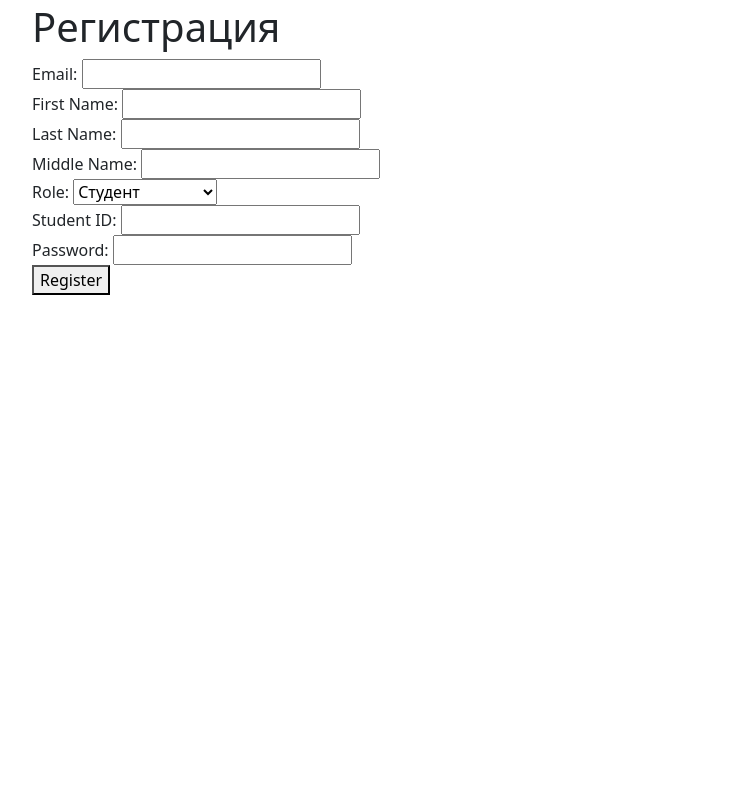
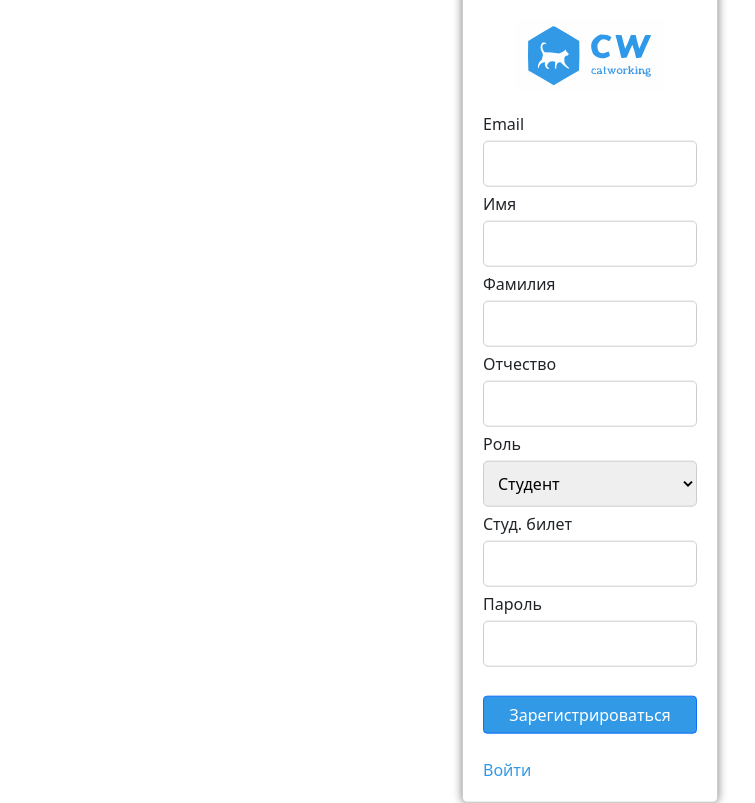
Before and after one commit to tr0ublekat/CoworkingDJANGO, a Django app: page /user/register/ in a window 1280 px wide. Shown: the part 106-909 px from the top of the page, without its empty margins (50-805 px from the left). Before the commit the page ends 401 px from the top, so only its background shows below. Run offline with Django 4.2, Linux system fonts and the light colour scheme.

Commit message:
стили ебучие 4

```diff
--- a/static/css/style-v2.css
+++ b/static/css/style-v2.css
@@ -40,3 +40,25 @@ hidden {
     z-index: 9999;
     display: none;
 }
+
+.form_1 {
+    background-color: white;
+    position: absolute;
+    width: 20%;
+    padding: 20px;
+    border: 1px solid #ccc;
+    border-radius: 5px;
+    box-shadow: 0 0 10px rgba(0, 0, 0, 0.5);
+    top: 50%;
+    left: 50%;
+    transform:translate(-50%,-50%);
+}
+
+.input-field {
+    width: 100%;
+    padding: 10px;
+    margin: 5px 0;
+    border: 1px solid #ccc;
+    border-radius: 5px;
+    box-sizing: border-box;
+}
--- a/templates/base.html
+++ b/templates/base.html
@@ -39,10 +39,9 @@
             {% endif %}
           </ul>
         </header> -->
-        <header
-        class="d-flex flex-wrap align-items-center justify-content-center justify-content-md-between py-0 mb-4 border-bottom">
+        <header class="d-flex flex-wrap align-items-center justify-content-center justify-content-md-between py-0 mb-4 border-bottom">
         <a href="" class="d-flex align-items-center col-md-3 mb-md-0">
-            <img src="bluecat.svg" style="width: 35%; height: 35%; margin-left: 50px;">
+            <img src="{% static 'img/bluecat.svg' %}" style="width: 35%; height: 35%; margin-left: 50px;">
         </a>
         {% if request.user.is_authenticated %}
         <ul class="nav col-12 col-md-auto mb-2 justify-content-center mb-md-0">
@@ -50,14 +49,17 @@
             <li><a href="#" class="nav-link px-2 link-dark">Бронирование</a></li>
             <li><a href="#" class="nav-link px-2 link-secondary">О нас</a></li>
         </ul>
-
-        <div class="col-md-3 text-end" style="margin-right: 50px;">
+        <a href="#" class="nav-link" style="margin-right: 0;">{{ request.user.student_id }} ( {{ request.user.last_name }} {{ request.user.first_name|slice:":1" }})</a>
+        <a href="#" class="user-icon" style="text-decoration: none; width: 40px; height: 40px; border-radius: 50%; background-color: #3199e6; color: white; display: flex; align-items: center; justify-content: center; margin-right: 10px;">
+            {{ request.user.last_name|slice:":1" }}{{ request.user.first_name|slice:":1" }}
+        </a>
+        <div class="text-end" style="margin-right: 50px;">
             <a class="btn btn-danger" href="{% url 'logout' %}" id="logout"> Выйти</a>
         </div>
         {% else %}
         <div class="col-md-3 text-end" style="margin-right: 50px;">
-            <a href="{% url 'login' %}" class="btn btn-outline-primary me-2" style="color:#3199e6;">Войти</a>
-            <a href="{% url 'register' %}" class="btn btn-primary" style="background-color:#3199e6;">Регистрация</a>
+            <a href="{% url 'login' %}" class="btn btn-primary me-2" style="background-color:#3199e6;">Войти</a>
+            <a href="{% url 'register' %}" class="btn btn-outline-primary" style="color:#3199e6;">Регистрация</a>
         </div>
         {% endif %}
     </header>
--- a/templates/booking-v2/index.html
+++ b/templates/booking-v2/index.html
@@ -741,8 +741,8 @@
         // Проверяем, что все необходимые данные присутствуют
         if (date && tableId && interval && studentId && room_id) {
             await fetchBooking(date, tableId, interval, studentId, room_id);
-            alert('Booking confirmed!');
             clearLocalStorage();
+            location.reload();
         } else {
             alert('Please complete all required fields.');
         }
--- a/templates/user/register.html
+++ b/templates/user/register.html
@@ -1,34 +1,37 @@
 {%extends "base.html" %}
-
+{% load static %}
 {%block title%}Регистрация{%endblock%}
 
 {%block main%}
-<h1>Регистрация</h1>
-<form method="post">
+<!-- <h1>Регистрация</h1> -->
+<body>
+    <form method="post" class = "form_1" style = "margin-top: 8%;">
         {% csrf_token %}
-    <label for="email">Email:</label>
-    <input type="email" name="email" required><br>
-    <label for="first_name">First Name:</label>
-    <input type="text" name="first_name" required><br>
-    <label for="last_name">Last Name:</label>
-    <input type="text" name="last_name" required><br>
-    <label for="middle_name">Middle Name:</label>
-    <input type="text" name="middle_name" required><br>
-    <label for="role">Role:</label>
-    <select name="role" id="role">
+        <img src="{% static 'img/bluecat.svg' %}" style="width: 70%; height: 70%; margin-left: 15%; margin-bottom: 5%;"><br>
+        <label for="email">Email</label>
+        <input type="email" name="email" class="input-field" required><br>
+        <label for="first_name">Имя</label>
+        <input type="text" name="first_name" class="input-field" required><br>
+        <label for="last_name">Фамилия</label>
+        <input type="text" name="last_name" class="input-field" required><br>
+        <label for="middle_name">Отчество</label>
+        <input type="text" name="middle_name" class="input-field" required><br>
+        <label for="role">Роль</label>
+        <select name="role" id="role" class="input-field">
             <option value="1">Студент</option>
             <option value="2">Преподаватель</option>
             <option value="3">Сотрудник</option>
         </select>
-    <div id = "student_id_div">
-        <label for="student_id">Student ID:</label>
-        <input type="number" name="student_id" required><br>
+        <div id="student_id_div">
+            <label for="student_id">Студ. билет</label>
+            <input type="number" name="student_id" class="input-field" required><br>
         </div>
-    <label for="password">Password:</label>
-    <input type="password" name="password" required><br>
-    <button type="submit">Register</button>
+        <label for="password">Пароль</label>
+        <input type="password" name="password" class="input-field" required><br><br>
+        <button type="submit" class="btn btn-primary" style="background-color:#3199e6; width: 100%;">Зарегистрироваться</button><br><br>
+        <a href="{% url 'login' %}" style="color:#3199e6; text-decoration: none;">Войти</a>
     </form>
-
+</body>
 {%endblock%}
 
 {% block scripts %}
```
Also changed, not shown: templates/user/login.html (+11 -8 lines), static/img/bluecat.svg (renamed from templates/bluecat.svg). Lines whose indentation alone changed are shown as unchanged.
